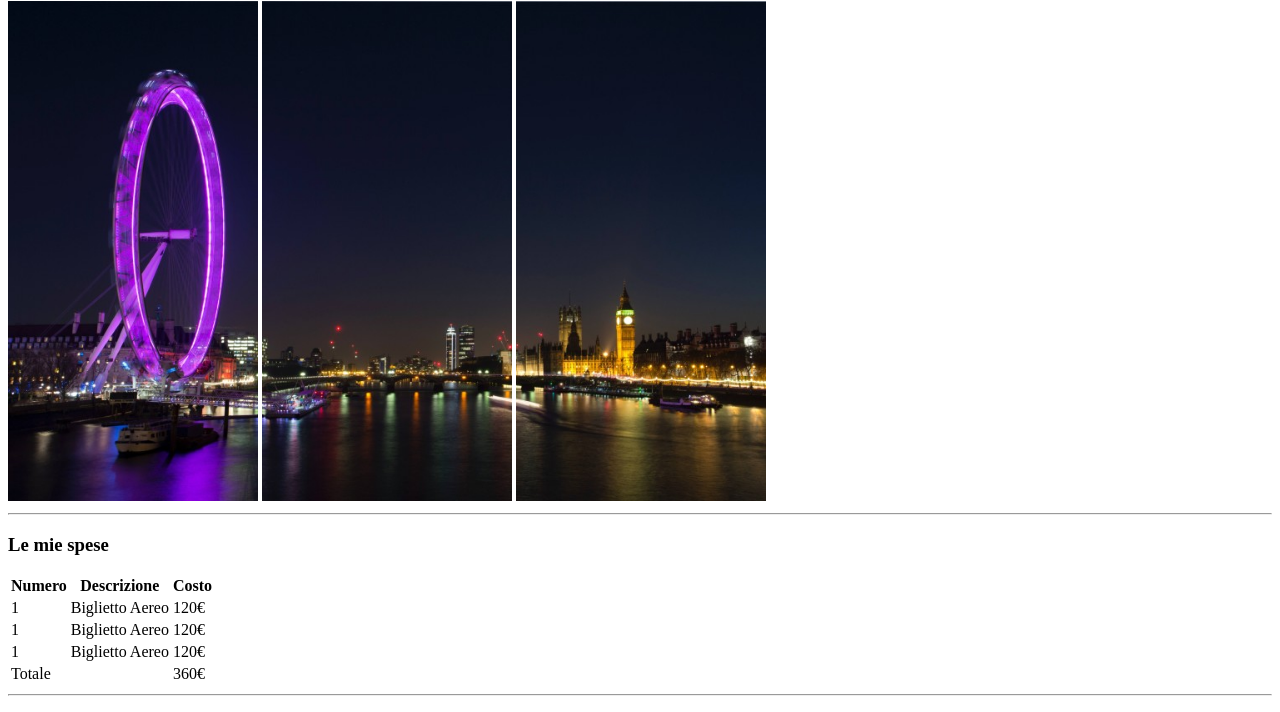
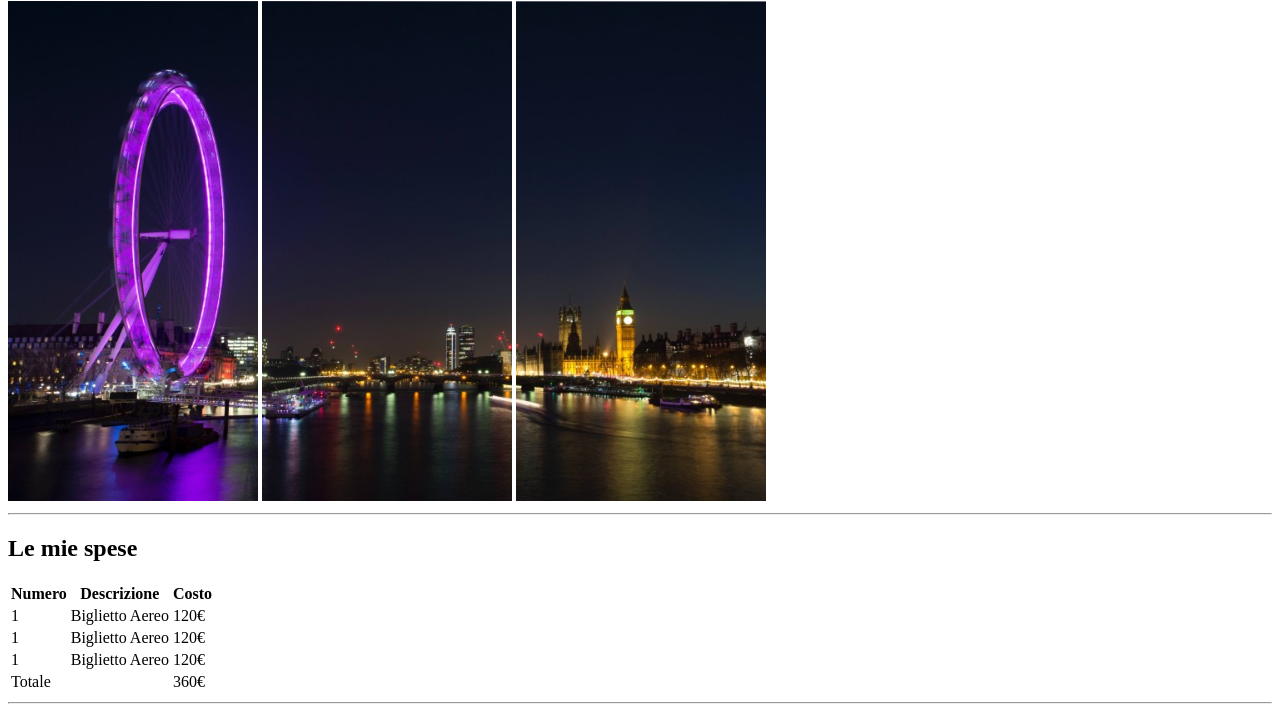
Before and after one commit to RiccardoDelrio/html-london-trip, a plain HTML site: page index.html in a window 1280 px wide. Shown: the part 79-791 px from the top of the page. Drawn offline with Linux system fonts and the light colour scheme.

Commit message:
Secondary title size correction

```diff
--- a/index.html
+++ b/index.html
@@ -23,7 +23,7 @@
     </header>
     <main>
         <section>
-            <h3>Le mie spese</h3>
+            <h2>Le mie spese</h2>
             <table>
                 <thead>
                     <th>Numero</th>
```
